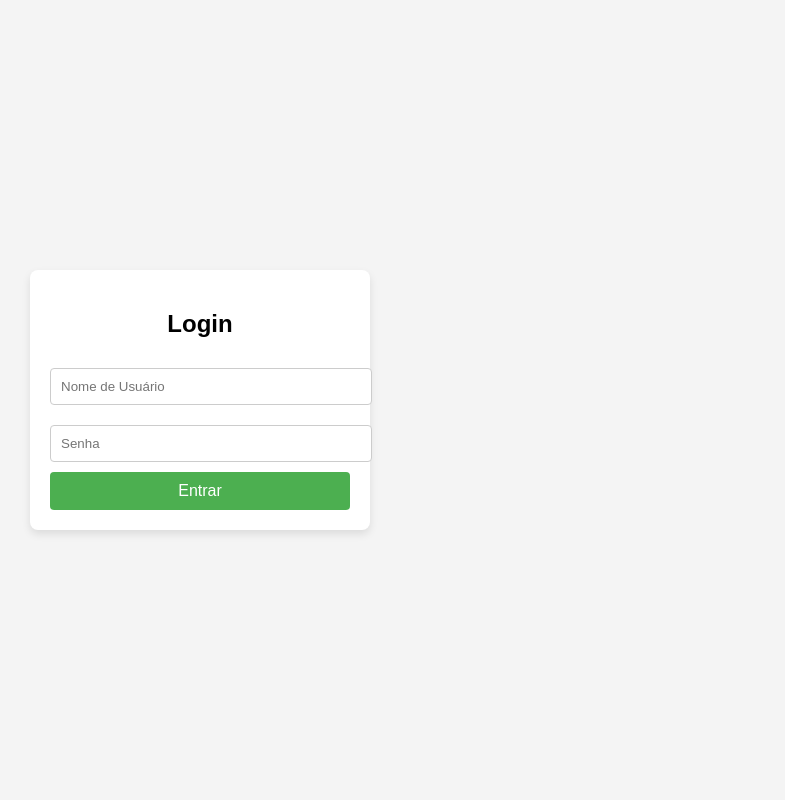
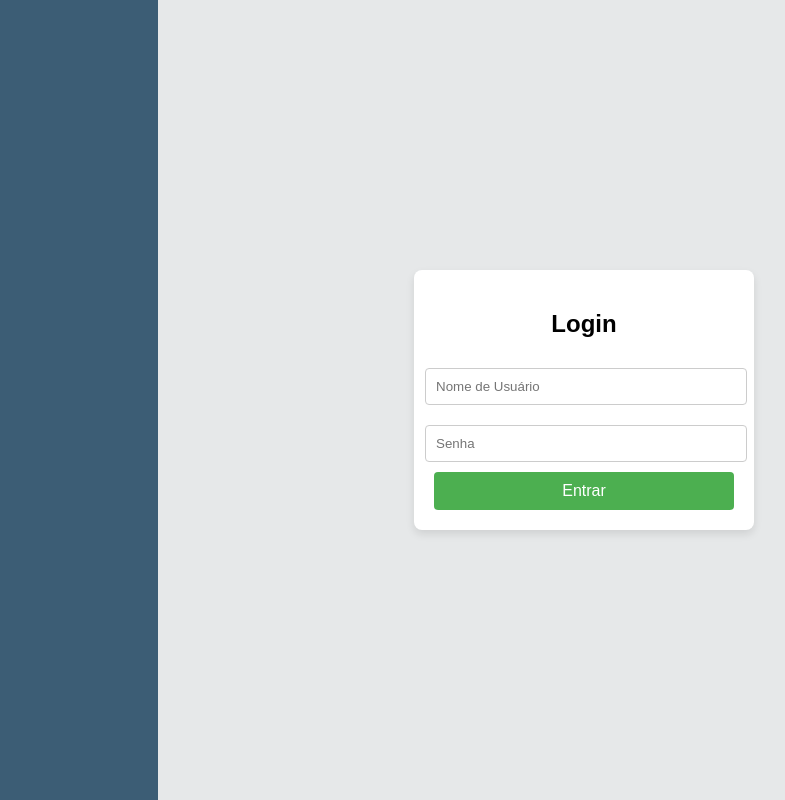
Before and after one commit to Ramonmelod/maintenance-manager, a PHP site: page /login.php in a window 1280 px wide. Shown: the whole page, without its empty margins (440-1225 px from the left). Run offline with PHP 8.4, Linux system fonts and the light colour scheme.

Commit message:
feat: creation of the div half-page to split the page in two

```diff
--- a/app/login.php
+++ b/app/login.php
@@ -68,6 +68,7 @@ if ($_SERVER['REQUEST_METHOD'] == 'POST') { // this condition makes the access c
         $erro = "Usuário ou senha inválidos!";
     }
 }
+
 ?>
 
 <!DOCTYPE html>
@@ -81,14 +82,21 @@ if ($_SERVER['REQUEST_METHOD'] == 'POST') { // this condition makes the access c
             font-family: Arial, sans-serif;
             margin: 0;
             padding: 0;
-            background-color: #f4f4f4;
+            background-color: #e6e8e9;
             display: flex;
             justify-content: center;
             align-items: center;
             height: 100vh;
         }
+        .half-page{
+            position: relative;
+            left:-20%;
+            width: 60%;
+            height: 100%;
+            background-color:#3c5d75;
+        }
         .login-container {
-            background-color: #fff;
+            background-color: #ffffff;
             padding: 20px;
             border-radius: 8px;
             box-shadow: 0 4px 8px rgba(0, 0, 0, 0.1);
@@ -99,6 +107,8 @@ if ($_SERVER['REQUEST_METHOD'] == 'POST') { // this condition makes the access c
             margin-bottom: 20px;
         }
         .login-container input {
+            position: relative;
+            left:-3%;
             width: 100%;
             padding: 10px;
             margin: 10px 0;
@@ -126,7 +136,8 @@ if ($_SERVER['REQUEST_METHOD'] == 'POST') { // this condition makes the access c
     </style>
 </head>
 <body>
-
+<!--<img src = "https://placehold.co/1200x1000"></img>-->
+<div class = 'half-page'></div>
     <div class="login-container">
         <h2>Login</h2>
 
```
